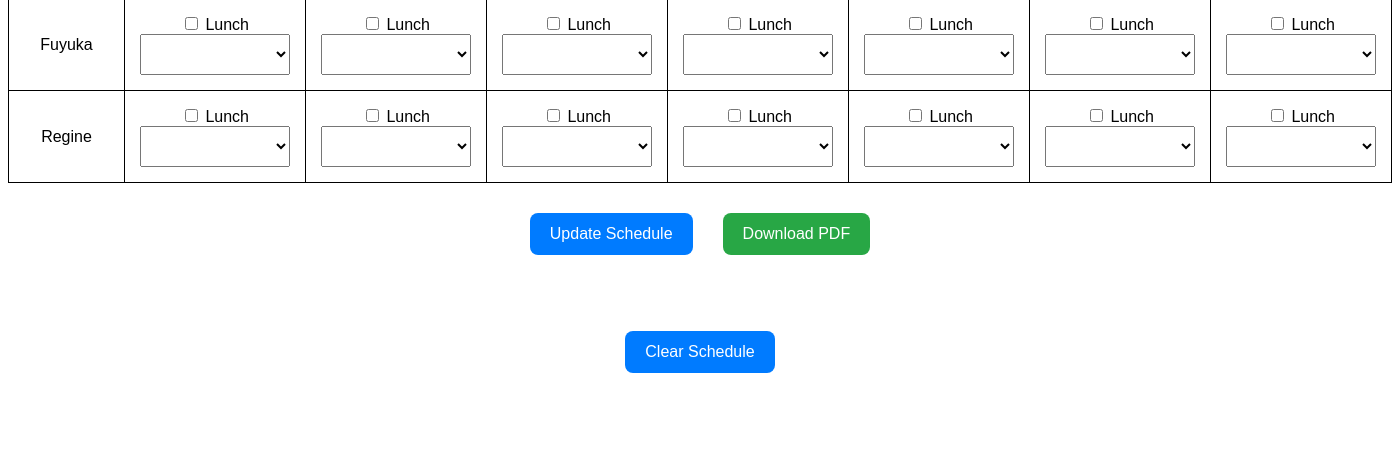
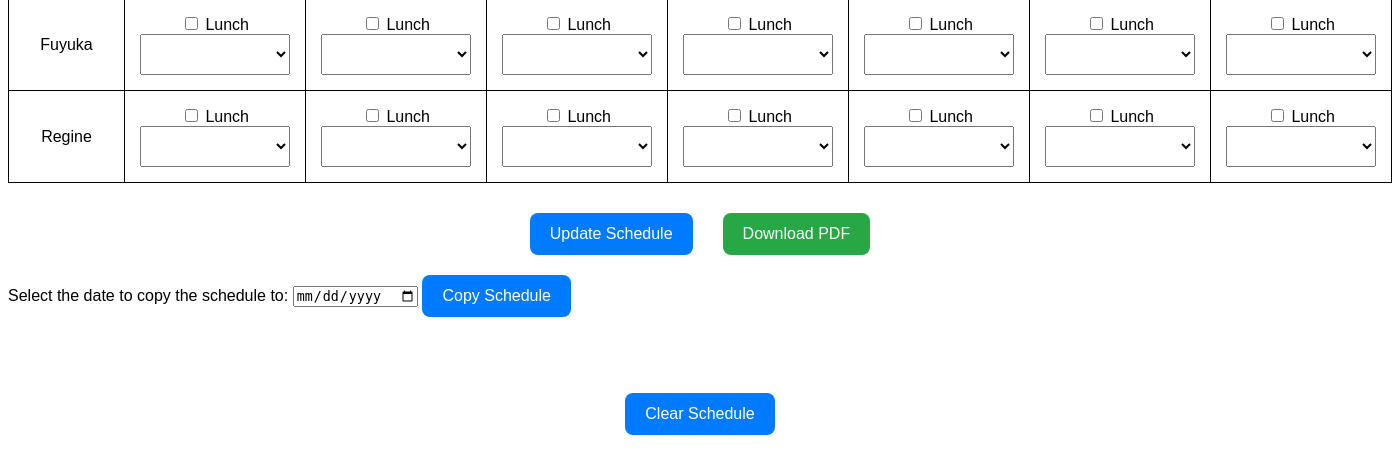
Before and after one commit to darrylgunawan0011/schedule, a Flask app: page / in a window 1400 px wide. Shown: the part 1271-1724 px from the top of the page. Before the commit the page ends 1644 px from the top, so only its background shows below. Run offline with Flask 3, Linux system fonts and the light colour scheme.

Commit message:
Update index.html

```diff
--- a/templates/index.html
+++ b/templates/index.html
@@ -173,6 +173,11 @@
             <button id="downloadPdfButton">Download PDF</button>
         </div>
     </form>
+    <form action="/copy_schedule" method="POST">
+        <label for="copy_date">Select the date to copy the schedule to:</label>
+        <input type="date" id="copy_date" name="copy_date" required>
+        <button type="submit">Copy Schedule</button>
+    </form>
 
         <!-- Download Excel and PDF Buttons -->
         <!-- <button id="downloadExcelButton">Download Excel</button> -->
```
